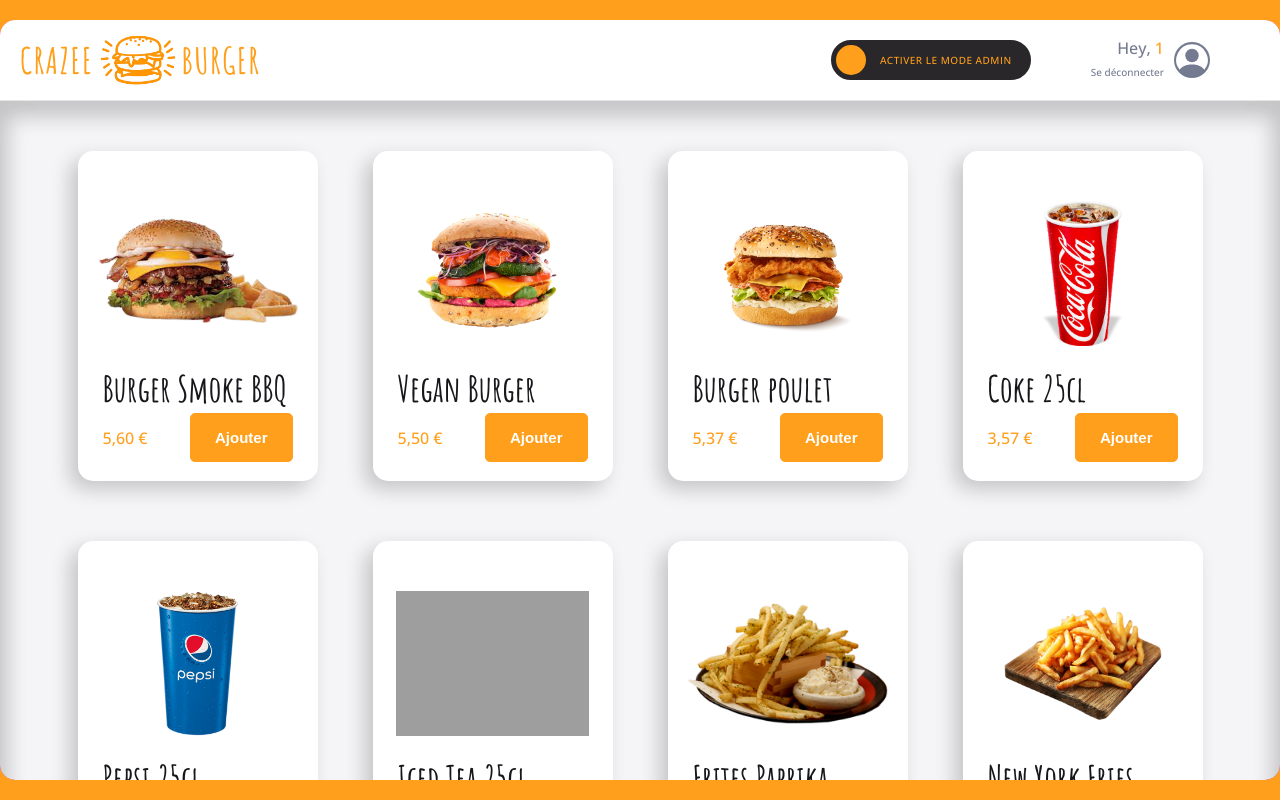
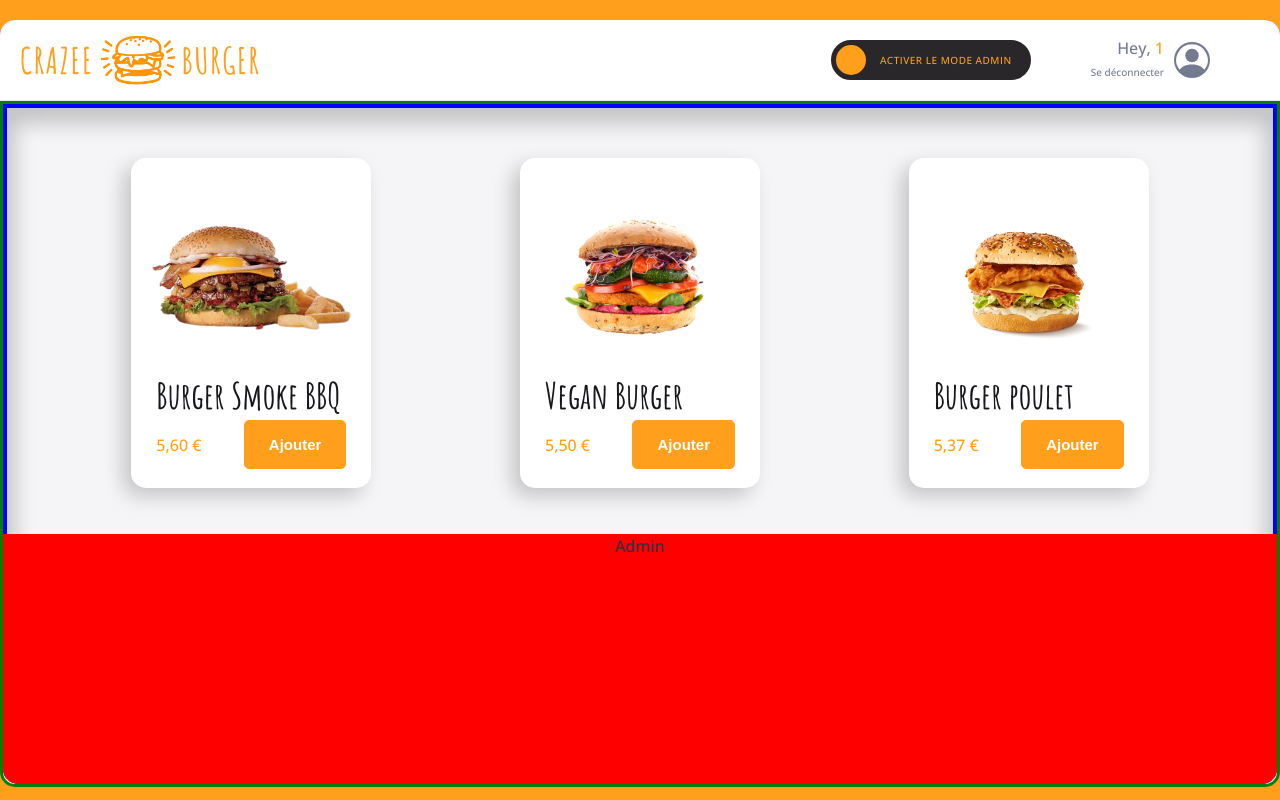
Before and after one commit to chellabisonia/crazee-burger, a React (Vite) app: page /order-page/1 in a window 1280 px wide. Built offline with nearby package versions, Linux system fonts and the light colour scheme; grey boxes are pictures that could not be loaded; the HTML template or start-up script is replaced by a standard one.

Commit message:
💄 F07: MAIN > Add layout with Basket

```diff
--- a/src/components/pages/order/Main/Main.jsx
+++ b/src/components/pages/order/Main/Main.jsx
@@ -6,21 +6,42 @@
   return (
     <MainStyled>
       {/* <div className="basket">Basket</div> */}
-      <Menu />
+      <div className="menu-and-admin">
+        <Menu />
+        <div className="admin">Admin</div>
+      </div>
     </MainStyled>
   );
 }
 
 const MainStyled = styled.div`
+  border: 3px solid green;
   background: ${theme.colors.background_white};
-  flex: 1; // or I can also use this: height: calc(95vh - 10vh);
+  /* flex: 1; // or I can also use this: height: calc(95vh - 10vh); */
+  height:calc(95vh - 10vh);
   border-bottom-left-radius: ${theme.borderRadius.extraRound};
   border-bottom-right-radius: ${theme.borderRadius.extraRound};
   display: grid;
-  overflow-y: scroll;
+  /* overflow-y: scroll; */
   //this code will be used for Basket
   /* grid-template-columns: 25% 1fr; */
   /* .basket {
     background: pink;
   } */
+  .menu-and-admin {
+    position: relative;
+    overflow-y:hidden ;
+    display: grid;
+    border-bottom-left-radius: ${theme.borderRadius.extraRound};
+    border-bottom-right-radius: ${theme.borderRadius.extraRound};
+    .admin {
+      background: red;
+      position: absolute;
+      height: 250px;
+      bottom: 0;
+      left: 0;
+      right: 0;
+
+    }
+  }
 `;
--- a/src/components/pages/order/Main/Menu.jsx
+++ b/src/components/pages/order/Main/Menu.jsx
@@ -24,11 +24,13 @@
 }
 
 const MenuStyled = styled.div`
+border: 4px solid blue;
   background: ${theme.colors.background_white};
   display: grid;
-  grid-template-columns: repeat(4, 1fr);
+  grid-template-columns: repeat(auto-fit,minmax(300px,1fr));
   grid-row-gap: 60px;
   padding: 50px 50px 150px;
   justify-items: center;
   box-shadow: 0px 8px 20px 8px rgba(0, 0, 0, 0.2) inset;
+  overflow-y: scroll;
 `;
```
